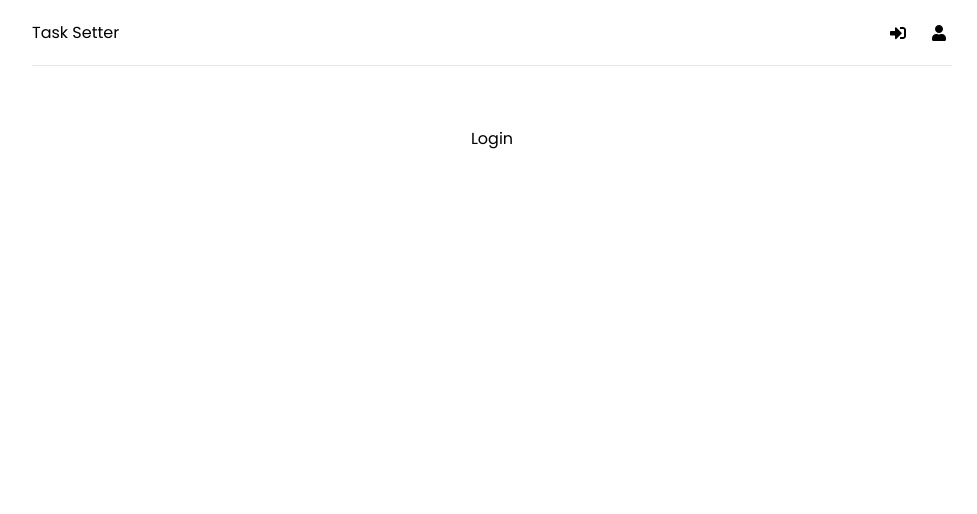
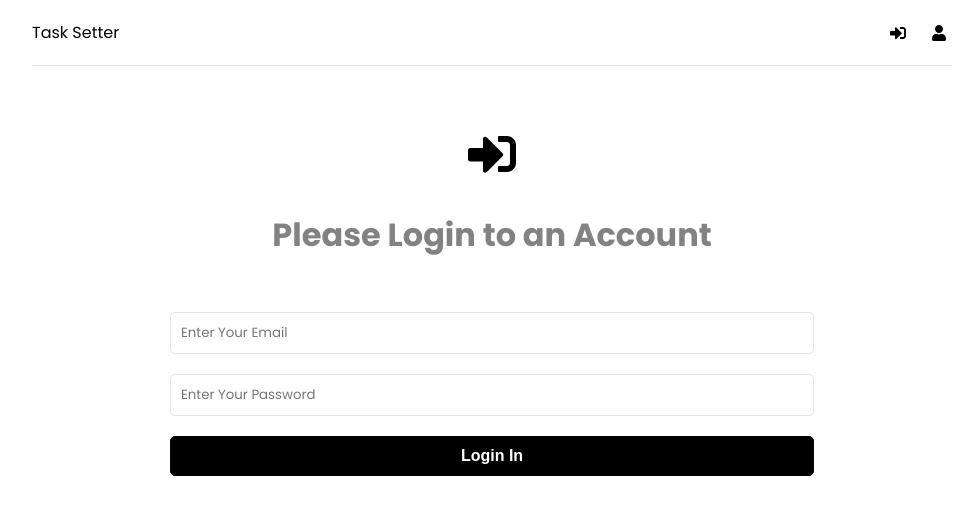
Before and after one commit to Hemantchuabey/task-mern-app, a React (Create React App) app in the folder frontend/: page /login in a window 1280 px wide. Shown: the top 514 px of the page, without its empty margins (148-1125 px from the left). Built offline with nearby package versions, Linux system fonts and the light colour scheme.

Commit message:
Added Login page

```diff
--- a/frontend/src/pages/Login.js
+++ b/frontend/src/pages/Login.js
@@ -1,7 +1,62 @@
-import React from "react";
+import React, { useState } from "react";
+import { FaSignInAlt } from "react-icons/fa";
+const Login = () => {
+  const [formData, setFormData] = useState({
+    email: "",
+    password: "",
+  });
 
-const Login = () => {
-  return <div>Login</div>;
+  const { email, password } = formData;
+  const onChange = (e) => {
+    setFormData((prevState) => ({
+      ...prevState,
+      [e.target.name]: e.target.value,
+    }));
+  };
+  const onSubmit = (e) => {
+    e.preventDefault();
+  };
+  return (
+    <>
+      <section className="heading">
+        <h1>
+          <FaSignInAlt />
+        </h1>
+        <p>Please Login to an Account</p>
+      </section>
+      <section className="form">
+        <form onSubmit={onSubmit}>
+          <div className="form-group">
+            <input
+              type="email"
+              className="form-control"
+              id="email"
+              name="email"
+              value={email}
+              placeholder="Enter Your Email"
+              onChange={onChange}
+            />
+          </div>
+          <div className="form-group">
+            <input
+              type="password"
+              className="form-control"
+              id="password"
+              name="password"
+              value={password}
+              placeholder="Enter Your Password"
+              onChange={onChange}
+            />
+          </div>
+          <div className="form-group">
+            <button type="submit" className="btn btn-block">
+              Login In
+            </button>
+          </div>
+        </form>
+      </section>
+    </>
+  );
 };
 
 export default Login;
--- a/frontend/src/pages/Register.js
+++ b/frontend/src/pages/Register.js
@@ -74,7 +74,7 @@
           </div>
           <div className="form-group">
             <button type="submit" className="btn btn-block">
-              Submit
+              Sign In
             </button>
           </div>
         </form>
```
